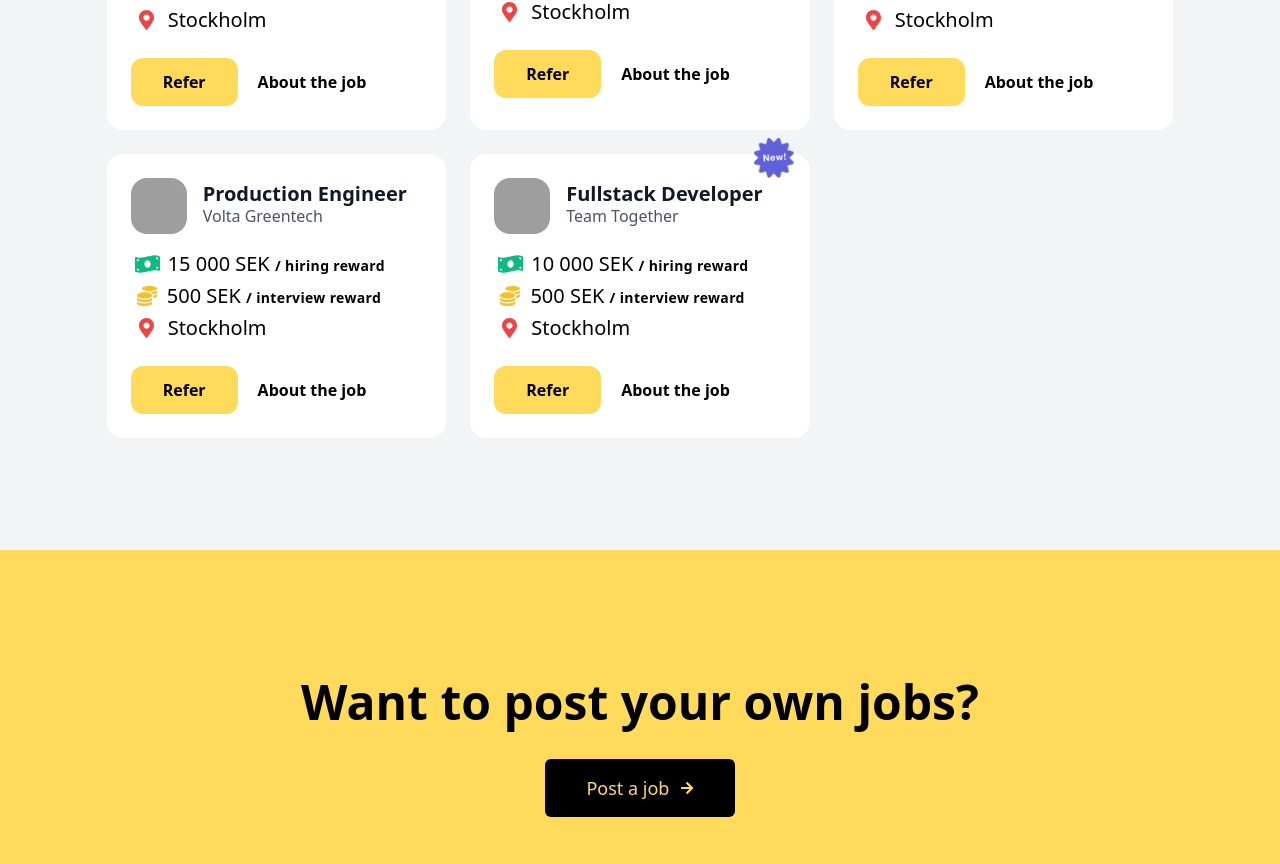
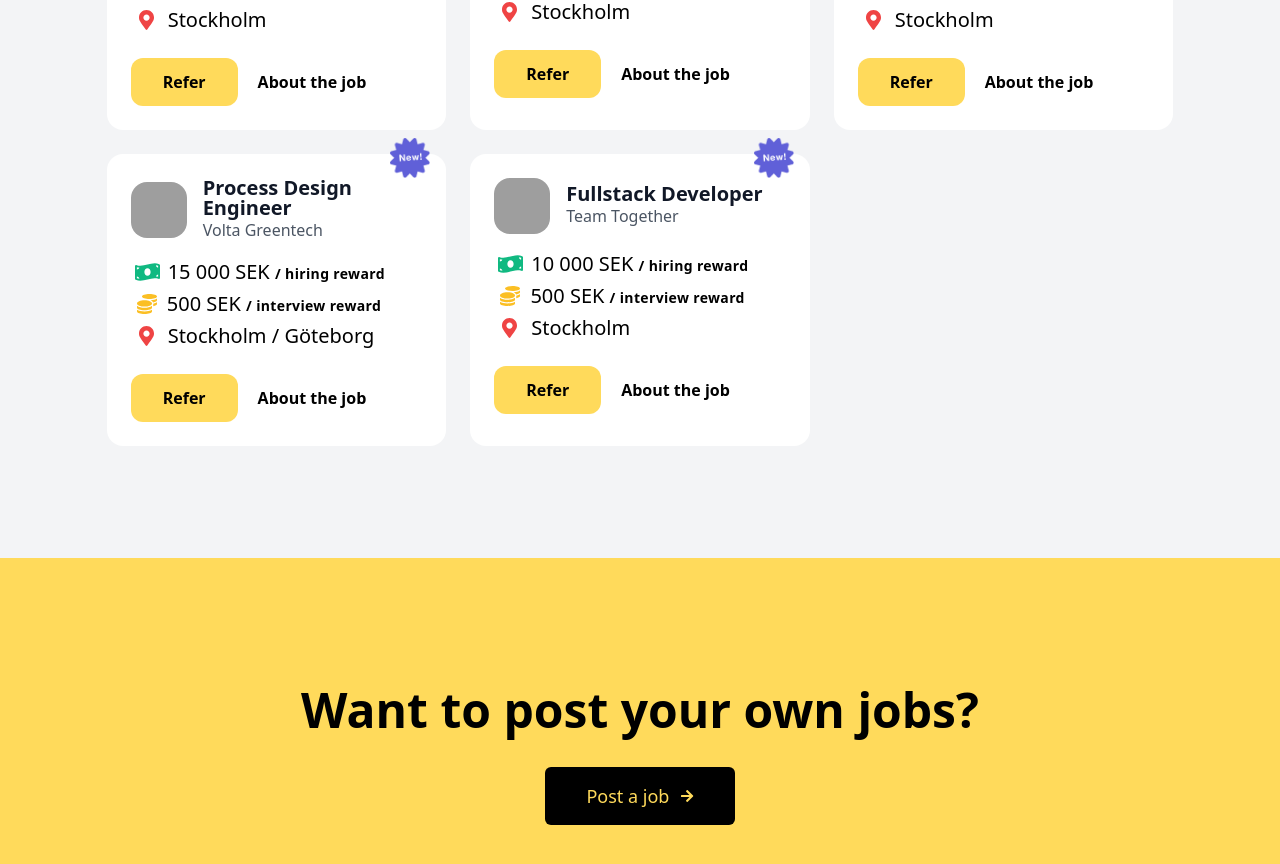
Before and after one commit to johan-akerman/Greet, a React (Create React App) app: page /job-board in a window 1280 px wide. Shown: the part 1066-1930 px from the top of the page. Built offline with nearby package versions, Linux system fonts and the light colour scheme; grey boxes are pictures that could not be loaded.

Commit message:
updated Voltas job ad

```diff
--- a/src/json/jobs.json
+++ b/src/json/jobs.json
@@ -673,13 +673,13 @@
   {
     "company": "Volta Greentech",
     "companyUrl": "volta-greentech",
-    "title": "Production Engineer",
-    "url": "production-engineer",
-    "date": "01.10.21",
+    "title": "Process Design Engineer",
+    "url": "process-design-engineer",
+    "date": "09.11.21",
     "hot": false,
-    "new": false,
+    "new": true,
     "summary": {
-      "location": "Stockholm",
+      "location": "Stockholm / Göteborg",
       "employment": "Full time",
       "hiringBonus": "15 000 SEK",
       "interviewBonus": "500 SEK"
@@ -688,7 +688,7 @@
       {
         "type": "text",
         "title": "About the job",
-        "text": "As a Production Engineer at Volta Greentech you will be a core team member in Volta Greentech’s manufacturing team. That means you will be designing and building up large-scale factories to enable the production of Volta Seafeed that will transform the food industry. We are a tightly knit team, and you’ll work together with our founders, business team and R&D team in developing all manufacturing aspects."
+        "text": "As a Process Design Engineer at Volta Greentech you will be a core team member in Volta Greentech’s engineering team. That means you will be designing and building up large-scale seaweed factories to enable the production of Volta Seafeed. We are a tightly knit team, and you’ll work together with our founders, engineers and R&D team in developing all manufacturing aspects."
       },
       {
         "type": "text",
@@ -701,7 +701,8 @@
         "content": [
           "Work closely with R&D and Engineering team on development of Volta Greentech’s production blueprint to ensure excellent production results optimized for low-cost, high output production",
           "Design, build and improve Volta Greentech’s production blueprint including systems for upstream treatment of water, bioreactors for cultivation, downstream processing and automation of production",
-          "Be heavily involved in the designing, engineering and buildup of Volta Greentechs pilot factory in Lysekil, Sweden and future factories",
+          "Be heavily involved in the designing, engineering, testing and build-up of Volta Greentechs pilot factory in Lysekil, Sweden and Volta Factory 02",
+          "Produce Process Flow Diagrams with engineering requirements for further detailed engineering work",
           "Lead / assist in recruitment of key team members"
         ]
       },
@@ -709,21 +710,22 @@
         "type": "list",
         "title": "Key skills",
         "content": [
-          "Degree in mechanical engineering, electrical engineering, computer science or similar",
-          "Purpose driven and experience of working in a startup",
-          "Experience of taking manufacturing from prototype stage to large scale production",
-          "A working knowledge of a wide range of food and bio manufacturing processes",
-          "Track record of having excelled at designing and building up high performing production lines"
+          "Degree in Chemical Engineering, or similar, and >2 years working experience",
+          "Experience in developing BFD, PFD and P&ID for chemical processes",
+          "Experience of taking manufacturing from prototype stage to large-scale production. Be prepared to showcase some of your designs.",
+          "Purpose-driven, hands-on and strategic",
+          "Good at leading projects and teams to meet tight deadlines"
         ]
       },
       {
         "type": "list",
-        "title": "Your (presumed) background",
+        "title": "Additional preferred skills",
         "content": [
-          "Relevant education and work experience",
-          "Led and executed successful projects with many stakeholders",
-          "A minimum 3 years of work experience in a fast-paced environment",
-          "5+ years of experience, including leadership, from complex sales and project management, preferably from the food and/or agriculture industry"
+          "Experience within Food Processing Industry",
+          "Experience within Dewatering and drying of sensitive organic materials",
+          "Experience within water mixing, dosing and pH control",
+          "Knowledge of a wide range of food processing and biomanufacturing technologies",
+          "Experience of working in a startup"
         ]
       },
       {
--- a/src/pages/About.js
+++ b/src/pages/About.js
@@ -1,5 +1,4 @@
 import { useEffect } from "react";
-import { SocialMedia } from "../components/SocialMedia";
 
 function About() {
   useEffect(() => {
--- a/src/pages/Admin.js
+++ /dev/null
@@ -1,43 +0,0 @@
-import React from "react";
-import { initializeApp } from "firebase/app";
-import { getFirestore, collection, getDocs } from "firebase/firestore/lite";
-import { useEffect } from "react";
-import { useState } from "react";
-
-// Initialize Firebase
-// const app = initializeApp(firebaseConfig);
-// const analytics = getAnalytics(app);
-// const db = firebase.firestore();
-// db.settings({ timestampInSnapshots: true });
-
-function Admin() {
-  const firebaseConfig = {
-    apiKey: "AIzaSyBHkB1zh6s2amVeIGhEMDQ-Zwry4QEmubg",
-    authDomain: "greet-9b04d.firebaseapp.com",
-    projectId: "greet-9b04d",
-    storageBucket: "greet-9b04d.appspot.com",
-    messagingSenderId: "74206322993",
-    appId: "1:74206322993:web:33af2cc7d5da6966855010",
-    measurementId: "G-4JTCL19WTB",
-  };
-
-  const app = initializeApp(firebaseConfig);
-  const db = getFirestore(app);
-  const [companies, setCompanies] = useState();
-
-  // Get a list of cities from your database
-  async function getCities(db) {
-    const citiesCol = collection(db, "Companies");
-    const citySnapshot = await getDocs(citiesCol);
-    const cityList = citySnapshot.docs.map((doc) => doc.data());
-    setCompanies(cityList);
-    console.log(companies);
-    return cityList;
-  }
-
-  getCities();
-
-  return <h1>hej</h1>;
-}
-
-export default Admin;
```
Also changed, not shown: src/logo.svg (deleted).
